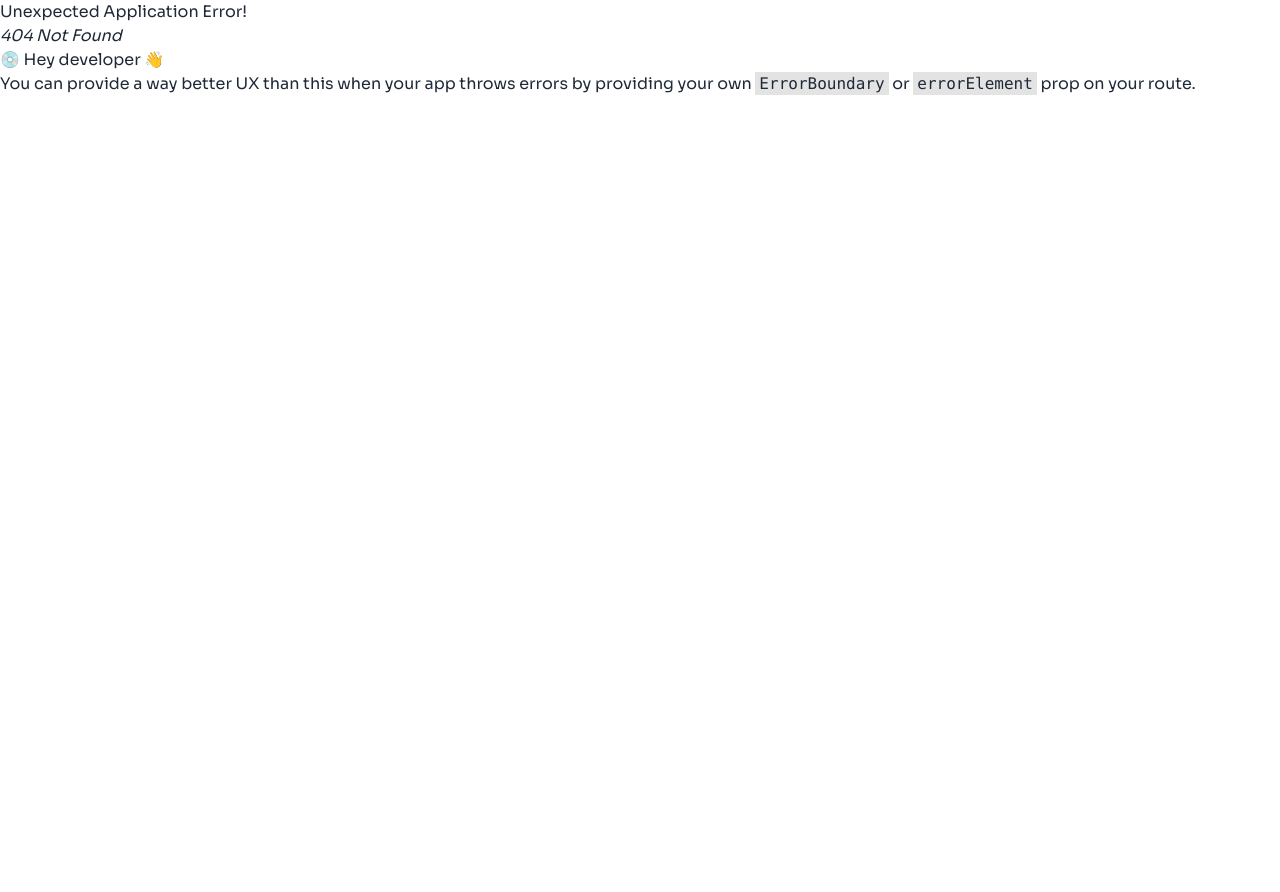
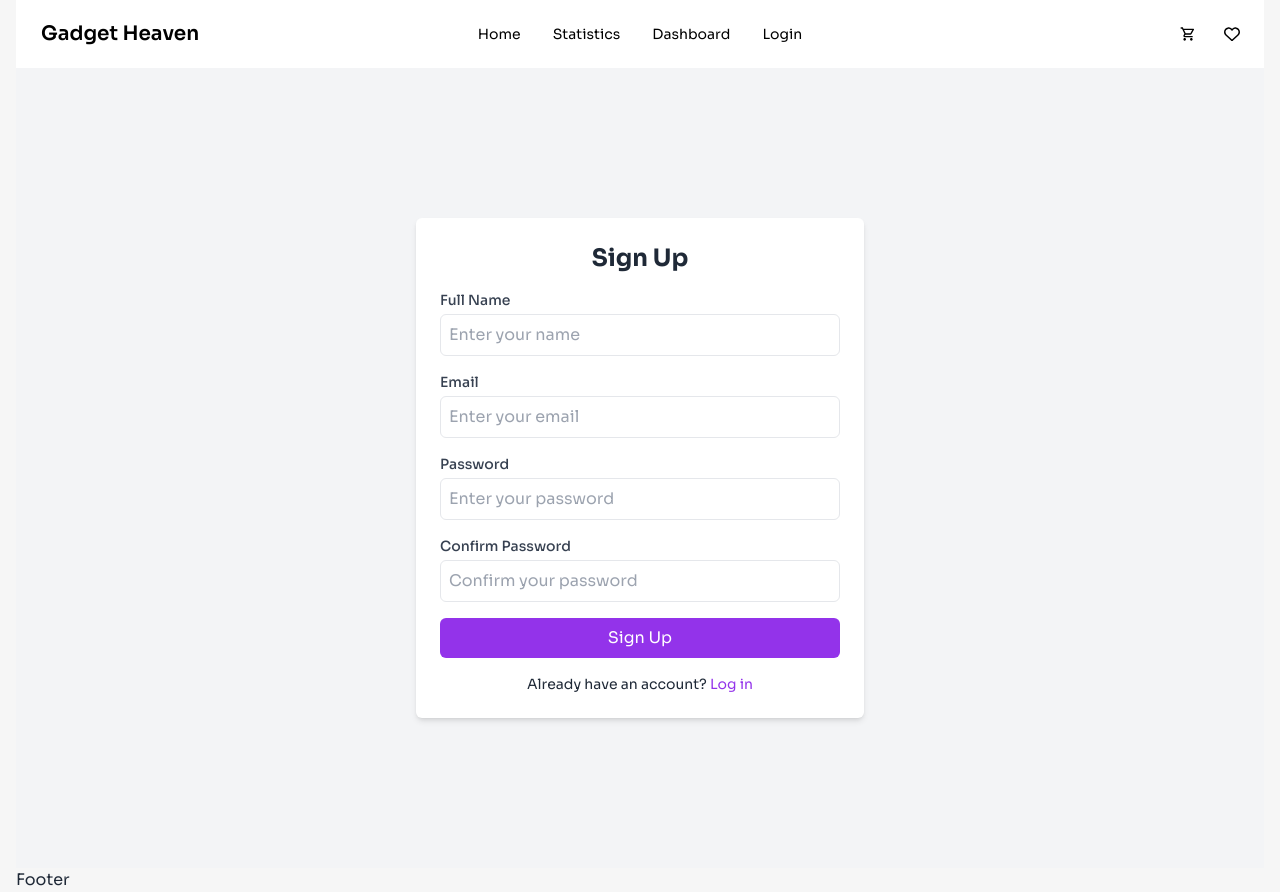
Before and after one commit to programming-hero-web-course-4/b10a8-gadget-heaven-ichrahman, a React (Vite) app: page /signup in a window 1280 px wide. Before the commit this address had no page. Before the commit the page ends 800 px from the top, so only its background shows below. Built offline with nearby package versions, Linux system fonts and the light colour scheme.

Commit message:
feat: Add login and register component

```diff
--- /dev/null
+++ b/src/components/Login/Login.jsx
@@ -0,0 +1,80 @@
+import { useState } from "react";
+import { Link } from "react-router-dom";
+
+const Login = () => {
+    const [email, setEmail] = useState("");
+    const [password, setPassword] = useState("");
+    const [error, setError] = useState("");
+
+    const handleSubmit = (e) => {
+        e.preventDefault();
+
+        if (!email || !password) {
+            setError("Both fields are required.");
+            return;
+        }
+
+        if (!/\S+@\S+\.\S+/.test(email)) {
+            setError("Please enter a valid email address.");
+            return;
+        }
+
+        setError("");
+
+        console.log("Email:", email);
+        console.log("Password:", password);
+
+        alert("Login Successful!");
+    };
+
+    return (
+        <div className="flex items-center justify-center min-h-screen bg-gray-100">
+            <div className="bg-white p-6 rounded-md shadow-md w-full max-w-md">
+                <h2 className="text-2xl font-bold mb-4 text-gray-800 text-center">Login</h2>
+                <form onSubmit={handleSubmit}>
+                    {error && <p className="text-red-500 text-sm mb-4">{error}</p>}
+                    <div className="mb-4">
+                        <label htmlFor="email" className="block text-sm font-medium text-gray-700">
+                            Email
+                        </label>
+                        <input
+                            type="email"
+                            id="email"
+                            value={email}
+                            onChange={(e) => setEmail(e.target.value)}
+                            className="mt-1 p-2 block w-full border rounded-md focus:ring-purple-500 focus:border-purple-500"
+                            placeholder="Enter your email"
+                        />
+                    </div>
+                    <div className="mb-4">
+                        <label htmlFor="password" className="block text-sm font-medium text-gray-700">
+                            Password
+                        </label>
+                        <input
+                            type="password"
+                            id="password"
+                            value={password}
+                            onChange={(e) => setPassword(e.target.value)}
+                            className="mt-1 p-2 block w-full border rounded-md focus:ring-purple-500 focus:border-purple-500"
+                            placeholder="Enter your password"
+                        />
+                    </div>
+                    <button
+                        type="submit"
+                        className="w-full bg-purple-600 text-white py-2 px-4 rounded-md hover:bg-purple-700 focus:outline-none focus:ring-2 focus:ring-purple-500"
+                    >
+                        Login
+                    </button>
+                </form>
+                <p className="text-sm text-center mt-4">
+                    Don't have an account?{" "}
+                    <Link to="/signup" className="text-purple-600 hover:underline">
+                        Sign up
+                    </Link>
+                </p>
+            </div>
+        </div>
+    );
+};
+
+export default Login;
--- a/src/components/Navbar/Navbar.jsx
+++ b/src/components/Navbar/Navbar.jsx
@@ -12,6 +12,9 @@ const Navbar = () => {
         <li><Link className="hover:text-[#9538E2] hover:bg-white rounded" to="/">Home</Link></li>
         <li className="hover:text-[#9538E2] hover:bg-white rounded"><Link to="/statistics">Statistics</Link></li>
         <li className="hover:text-[#9538E2] hover:bg-white rounded"><Link to="/dashboard">Dashboard</Link></li>
+        <li className="hover:text-[#9538E2] hover:bg-white rounded">
+            <Link to="/login">Login</Link>
+        </li>
     </>
 
 
--- /dev/null
+++ b/src/components/SignUp/SignUp.jsx
@@ -0,0 +1,122 @@
+import { useState } from "react";
+import { Link } from "react-router-dom";
+
+const SignUp = () => {
+    const [name, setName] = useState("");
+    const [email, setEmail] = useState("");
+    const [password, setPassword] = useState("");
+    const [confirmPassword, setConfirmPassword] = useState("");
+    const [error, setError] = useState("");
+
+    const handleSubmit = (e) => {
+        e.preventDefault();
+
+        // Basic validation
+        if (!name || !email || !password || !confirmPassword) {
+            setError("All fields are required.");
+            return;
+        }
+
+        if (!/\S+@\S+\.\S+/.test(email)) {
+            setError("Please enter a valid email address.");
+            return;
+        }
+
+        if (password.length < 6) {
+            setError("Password must be at least 6 characters long.");
+            return;
+        }
+
+        if (password !== confirmPassword) {
+            setError("Passwords do not match.");
+            return;
+        }
+
+        setError("");
+
+        // Handle sign-up logic
+        console.log("Name:", name);
+        console.log("Email:", email);
+        console.log("Password:", password);
+
+        // Optionally redirect or perform further actions
+        alert("Sign Up Successful!");
+    };
+
+    return (
+        <div className="flex items-center justify-center min-h-screen bg-gray-100">
+            <div className="bg-white p-6 rounded-md shadow-md w-full max-w-md">
+                <h2 className="text-2xl font-bold mb-4 text-gray-800 text-center">Sign Up</h2>
+                <form onSubmit={handleSubmit}>
+                    {error && <p className="text-red-500 text-sm mb-4">{error}</p>}
+                    <div className="mb-4">
+                        <label htmlFor="name" className="block text-sm font-medium text-gray-700">
+                            Full Name
+                        </label>
+                        <input
+                            type="text"
+                            id="name"
+                            value={name}
+                            onChange={(e) => setName(e.target.value)}
+                            className="mt-1 p-2 block w-full border rounded-md focus:ring-purple-500 focus:border-purple-500"
+                            placeholder="Enter your name"
+                        />
+                    </div>
+                    <div className="mb-4">
+                        <label htmlFor="email" className="block text-sm font-medium text-gray-700">
+                            Email
+                        </label>
+                        <input
+                            type="email"
+                            id="email"
+                            value={email}
+                            onChange={(e) => setEmail(e.target.value)}
+                            className="mt-1 p-2 block w-full border rounded-md focus:ring-purple-500 focus:border-purple-500"
+                            placeholder="Enter your email"
+                        />
+                    </div>
+                    <div className="mb-4">
+                        <label htmlFor="password" className="block text-sm font-medium text-gray-700">
+                            Password
+                        </label>
+                        <input
+                            type="password"
+                            id="password"
+                            value={password}
+                            onChange={(e) => setPassword(e.target.value)}
+                            className="mt-1 p-2 block w-full border rounded-md focus:ring-purple-500 focus:border-purple-500"
+                            placeholder="Enter your password"
+                        />
+                    </div>
+                    <div className="mb-4">
+                        <label htmlFor="confirm-password" className="block text-sm font-medium text-gray-700">
+                            Confirm Password
+                        </label>
+                        <input
+                            type="password"
+                            id="confirm-password"
+                            value={confirmPassword}
+                            onChange={(e) => setConfirmPassword(e.target.value)}
+                            className="mt-1 p-2 block w-full border rounded-md focus:ring-purple-500 focus:border-purple-500"
+                            placeholder="Confirm your password"
+                        />
+                    </div>
+                    <button
+                        type="submit"
+                        className="w-full bg-purple-600 text-white py-2 px-4 rounded-md hover:bg-purple-700 focus:outline-none focus:ring-2 focus:ring-purple-500"
+                    >
+                        Sign Up
+                    </button>
+                </form>
+                <p className="text-sm text-center mt-4">
+                    Already have an account?{" "}
+                    <Link to="/login" className="text-purple-600 hover:underline">
+                        Log in
+                    </Link>
+                </p>
+            </div>
+        </div>
+    );
+};
+
+export default SignUp;
```
Also changed, not shown: src/main.jsx (+10 -0 lines).
